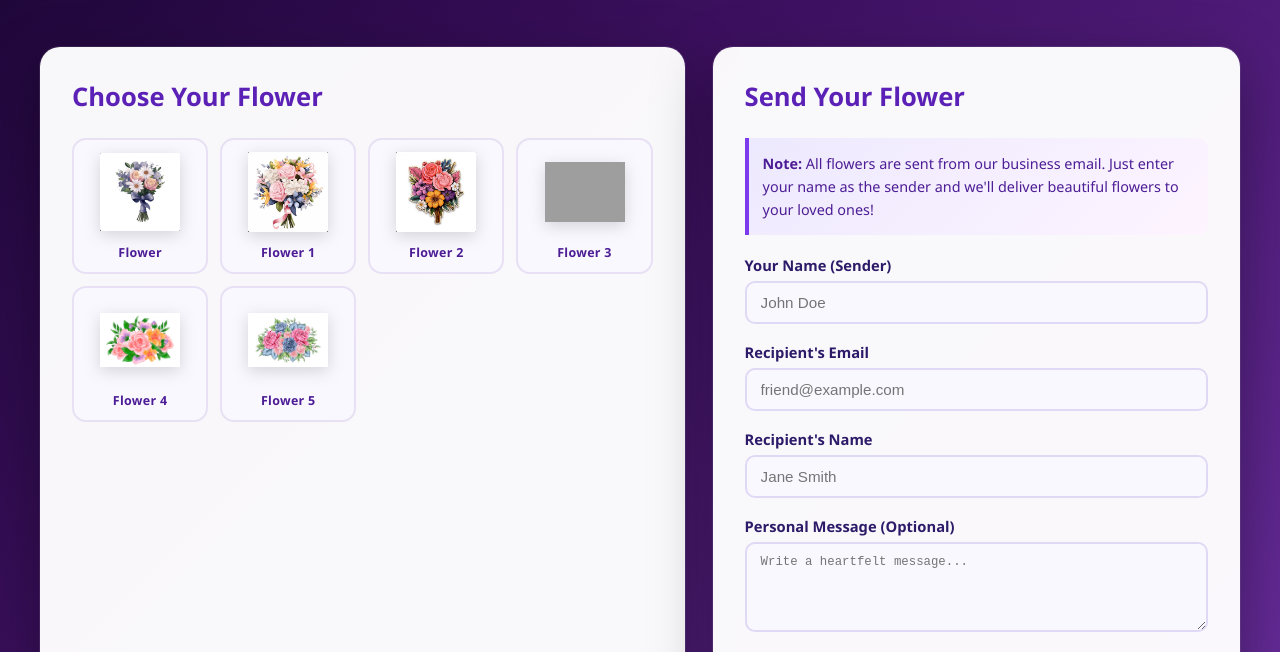
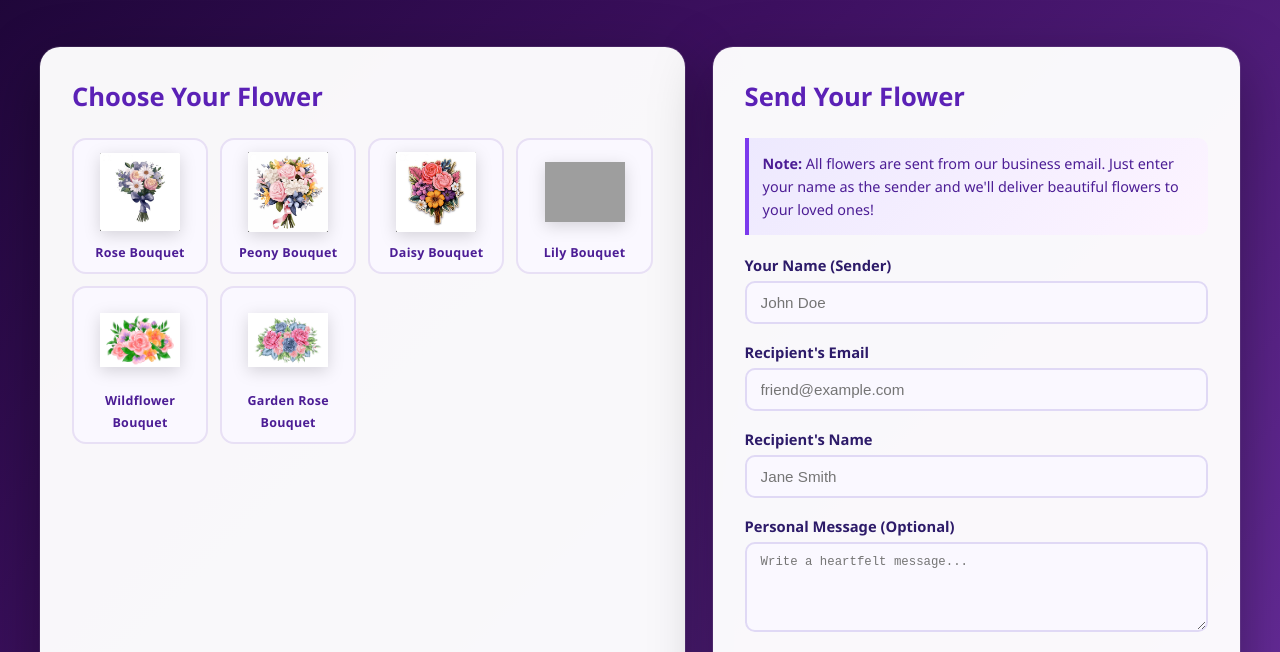
Before and after one commit to franciscrisgerondio-a11y/Free-Virtual-Flowers, a website: page index.html in a window 1280 px wide. Shown: the part 140-792 px from the top of the page. Drawn offline with Linux system fonts and the light colour scheme; grey boxes are pictures that could not be loaded.

Commit message:
Update flower names and alt texts in index.html

```diff
--- a/index.html
+++ b/index.html
@@ -261,46 +261,46 @@
             <h2>Choose Your Flower</h2>
             <div class="flower-grid" id="flowerGrid">
 
-                <div class="flower-option" data-flower="flower" data-name="Flower" data-url="https://cdn.jsdelivr.net/gh/franciscrisgerondio-a11y/Free-Virtual-Flowers@main/Flower.jpeg">
+                <div class="flower-option" data-flower="flower" data-name="Rose Bouquet" data-url="https://cdn.jsdelivr.net/gh/franciscrisgerondio-a11y/Free-Virtual-Flowers@main/Flower.jpeg">
                     <div class="flower-svg-wrap">
-                        <img src="https://cdn.jsdelivr.net/gh/franciscrisgerondio-a11y/Free-Virtual-Flowers@main/Flower.jpeg" alt="Flower" width="80" height="80">
+                        <img src="https://cdn.jsdelivr.net/gh/franciscrisgerondio-a11y/Free-Virtual-Flowers@main/Flower.jpeg" alt="Rose Bouquet" width="80" height="80">
                     </div>
-                    <span class="flower-name">Flower</span>
+                    <span class="flower-name">Rose Bouquet</span>
                 </div>
 
-                <div class="flower-option" data-flower="flower1" data-name="Flower 1" data-url="https://cdn.jsdelivr.net/gh/franciscrisgerondio-a11y/Free-Virtual-Flowers@main/Flower_1.jpeg">
+                <div class="flower-option" data-flower="flower1" data-name="Peony Bouquet" data-url="https://cdn.jsdelivr.net/gh/franciscrisgerondio-a11y/Free-Virtual-Flowers@main/Flower_1.jpeg">
                     <div class="flower-svg-wrap">
-                        <img src="https://cdn.jsdelivr.net/gh/franciscrisgerondio-a11y/Free-Virtual-Flowers@main/Flower_1.jpeg" alt="Flower 1" width="80" height="80">
+                        <img src="https://cdn.jsdelivr.net/gh/franciscrisgerondio-a11y/Free-Virtual-Flowers@main/Flower_1.jpeg" alt="Peony Bouquet" width="80" height="80">
                     </div>
-                    <span class="flower-name">Flower 1</span>
+                    <span class="flower-name">Peony Bouquet</span>
                 </div>
 
-                <div class="flower-option" data-flower="flower2" data-name="Flower 2" data-url="https://cdn.jsdelivr.net/gh/franciscrisgerondio-a11y/Free-Virtual-Flowers@main/Flower_2.jpeg">
+                <div class="flower-option" data-flower="flower2" data-name="Daisy Bouquet" data-url="https://cdn.jsdelivr.net/gh/franciscrisgerondio-a11y/Free-Virtual-Flowers@main/Flower_2.jpeg">
                     <div class="flower-svg-wrap">
-                        <img src="https://cdn.jsdelivr.net/gh/franciscrisgerondio-a11y/Free-Virtual-Flowers@344f1aeec2da08972148895634e875f5816695da/Flower_2.jpeg" alt="Flower 2" width="80" height="80">
+                        <img src="https://cdn.jsdelivr.net/gh/franciscrisgerondio-a11y/Free-Virtual-Flowers@main/Flower_2.jpeg" alt="Daisy Bouquet" width="80" height="80">
                     </div>
-                    <span class="flower-name">Flower 2</span>
+                    <span class="flower-name">Daisy Bouquet</span>
                 </div>
 
-                <div class="flower-option" data-flower="3113816" data-name="Flower 3" data-url="https://cdn.jsdelivr.net/gh/franciscrisgerondio-a11y/Free-Virtual-Flowers@main/Flower_3.jpeg">
+                <div class="flower-option" data-flower="flower3" data-name="Lily Bouquet" data-url="https://cdn.jsdelivr.net/gh/franciscrisgerondio-a11y/Free-Virtual-Flowers@main/Flower_3.jpeg">
                     <div class="flower-svg-wrap">
-                        <img src="https://cdn.jsdelivr.net/gh/franciscrisgerondio-a11y/Free-Virtual-Flowers@main/Flower_3.jpeg" alt="Flower 3" width="80" height="80">
+                        <img src="https://cdn.jsdelivr.net/gh/franciscrisgerondio-a11y/Free-Virtual-Flowers@main/Flower_3.jpeg" alt="Lily Bouquet" width="80" height="80">
                     </div>
-                    <span class="flower-name">Flower 3</span>
+                    <span class="flower-name">Lily Bouquet</span>
                 </div>
 
-                <div class="flower-option" data-flower="91231" data-name="Flower 4" data-url="https://cdn.jsdelivr.net/gh/franciscrisgerondio-a11y/Free-Virtual-Flowers@main/Flower_4.jpeg">
+                <div class="flower-option" data-flower="flower4" data-name="Wildflower Bouquet" data-url="https://cdn.jsdelivr.net/gh/franciscrisgerondio-a11y/Free-Virtual-Flowers@main/Flower_4.jpeg">
                     <div class="flower-svg-wrap">
-                        <img src="https://cdn.jsdelivr.net/gh/franciscrisgerondio-a11y/Free-Virtual-Flowers@main/Flower_4.jpeg" alt="Flower 4" width="80" height="80">
+                        <img src="https://cdn.jsdelivr.net/gh/franciscrisgerondio-a11y/Free-Virtual-Flowers@main/Flower_4.jpeg" alt="Wildflower Bouquet" width="80" height="80">
                     </div>
-                    <span class="flower-name">Flower 4</span>
+                    <span class="flower-name">Wildflower Bouquet</span>
                 </div>
 
-                <div class="flower-option" data-flower="4290565" data-name="Flower 5" data-url="https://cdn.jsdelivr.net/gh/franciscrisgerondio-a11y/Free-Virtual-Flowers@main/Flower_5.jpeg">
+                <div class="flower-option" data-flower="flower5" data-name="Garden Rose Bouquet" data-url="https://cdn.jsdelivr.net/gh/franciscrisgerondio-a11y/Free-Virtual-Flowers@main/Flower_5.jpeg">
                     <div class="flower-svg-wrap">
-                        <img src="https://cdn.jsdelivr.net/gh/franciscrisgerondio-a11y/Free-Virtual-Flowers@main/Flower_5.jpeg" alt="Flower 5" width="80" height="80">
+                        <img src="https://cdn.jsdelivr.net/gh/franciscrisgerondio-a11y/Free-Virtual-Flowers@main/Flower_5.jpeg" alt="Garden Rose Bouquet" width="80" height="80">
                     </div>
-                    <span class="flower-name">Flower 5</span>
+                    <span class="flower-name">Garden Rose Bouquet</span>
                 </div>
 
             </div>
```
